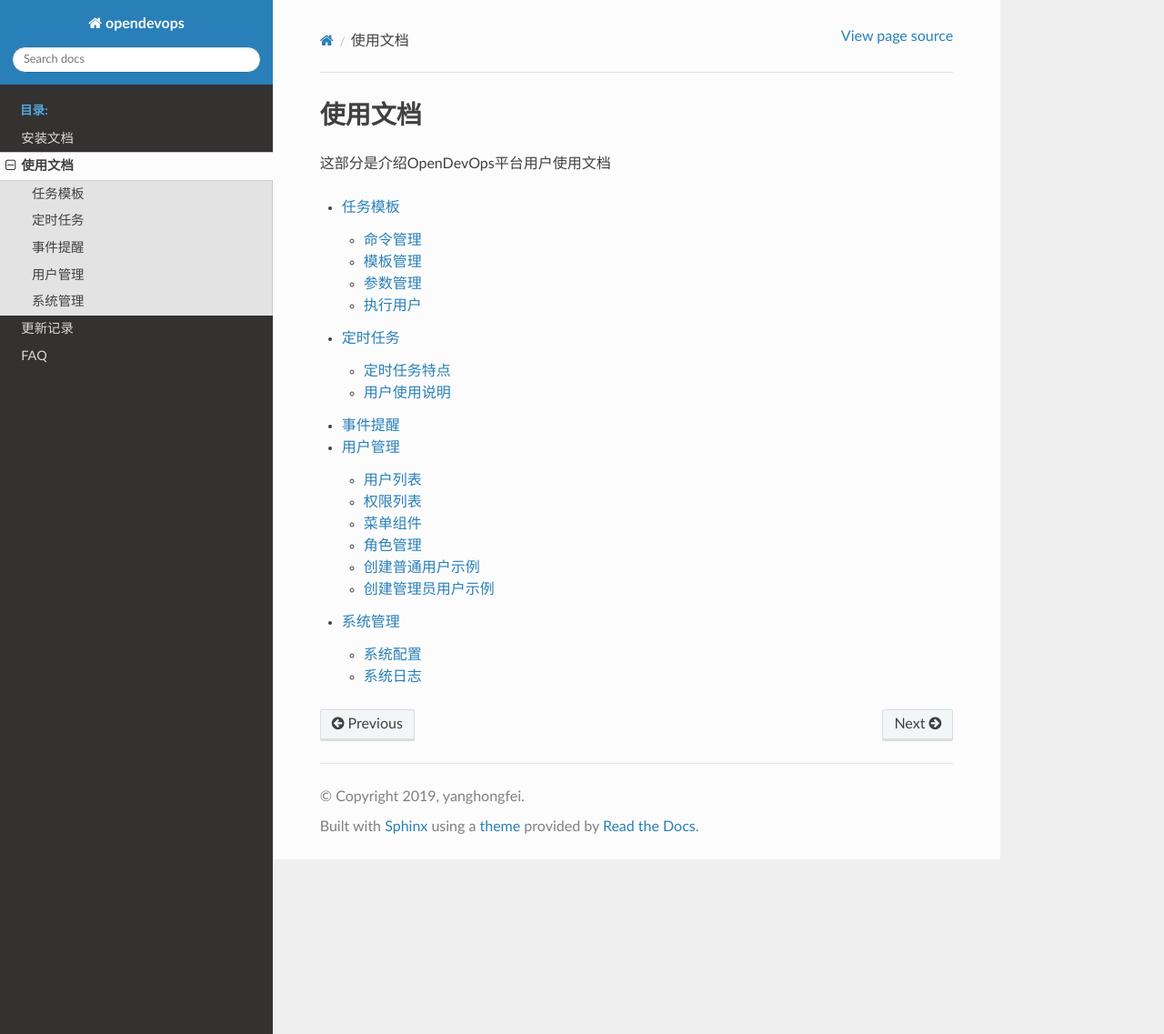
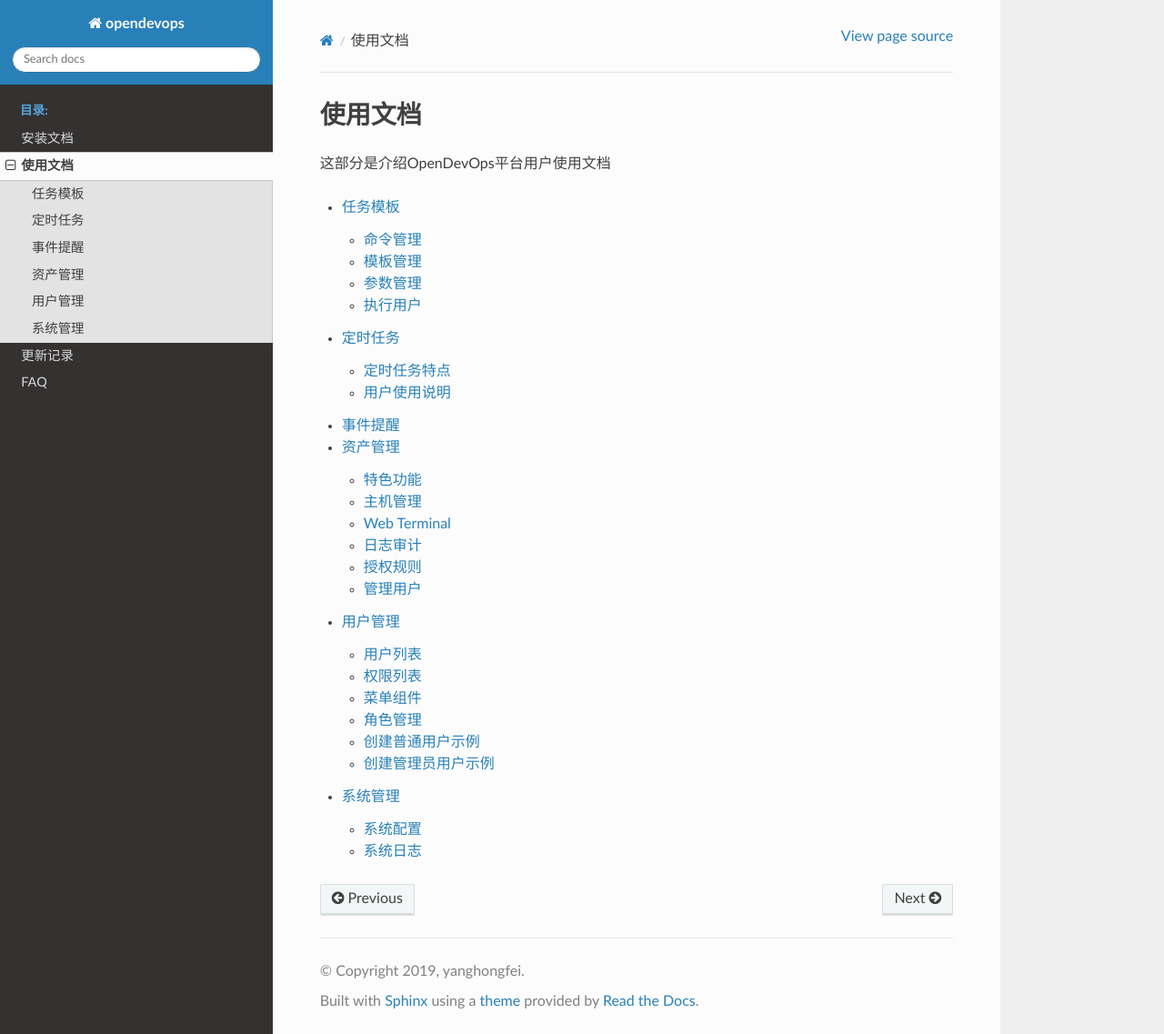
Before and after one commit to opendevops-cn/opendevops, a Sphinx documentation site: the page built from docs/source/user_guide.rst, in a window 1280 px wide and 1137 px high. Shown: the whole window at 91% size. Built offline with Sphinx 7.4.7 and the Read the Docs theme 2.0.0, drawn with Linux system fonts in a browser that asks for light colours; pages that are not in the unit, such as notebooks, are missing from menus; some of the changed lines change nothing that is shown.

Commit message:
upload cmdb html docs

```diff
--- /dev/null
+++ b/docs/source/cmdb_manager.md
@@ -0,0 +1,98 @@
+### 资产管理
+
+> 这部分主要介绍CMDB资产管理，后续我们会进行调研开发更加详细功能。
+
+CMDB主要功能：`主机/主机组/标签管理`、`Web Terminal登陆`、`日志审计录像回放`等功能
+
+#### 特色功能
+
+- 支持单台/批量添加资产
+- 支持批量推送/批量更新/批量删除
+- 支持Web Terminal登陆，方便直接网页SSH登陆操作
+- 支持用户权限授权，针对不同用户赋权不同资产/资产组
+- 支持用户操作日志审计、录像回放功能，让操作有审计记录
+- 支持标签管理、多个标签可以方便你快速的区分你的资产分类
+- 支持管理用户、多管理用户选择可以解决你多云、多服务器、不同密钥主机连接问题
+
+
+
+#### 主机管理
+> 主机管理就是你的资产列表，这里你可以对你的资产进行操作，如：编辑信息、SSH登陆等
+
+**添加主机**
+> 这里只需要填写几个必填项即可，其余的后续都会自动获取到
+- 主机名：服务器Hostname
+- 主机组：选择关联你的主机组
+- IDC： 机房位置
+- 管理用户： 管理用户是用来登陆你机器的用户，管理用户需要提前录入
+    - 选择[管理用户](www.google,com)用来登陆主机
+    - 选择手动录入，将用户密码填入，用来登陆主机
+- IP： 服务器的IP地址
+- port: 服务器SSH端口
+- Tag标签： 可关联标签
+- Other: 其余的可以选择不填，自动获取
+
+![](./_static/images/cmdb_add_host.png)
+
+**公钥推送**
+> 选择主机，点击->公钥推送， 先推送公钥，后续用来获取资产信息使用
+
+- 推送成功后连通性显示：true
+- 推送失败后连通性显示：false
+
+![](./_static/images/cmdb_add_key.png)
+
+**资产更新**
+
+> 选择已经推送过公钥的主机，资产更新会自动抓取服务器资产信息
+
+![](./_static/images/cmdb_list.png)
+
+![](./_static/images/cmdb_host_info.png)
+
+#### Web Terminal
+- 点击主机后面`ssh`登陆
+
+![](./_static/images/web_ssh.png)
+
+#### 日志审计
+- 命令统计
+- 录像回放
+- 登陆日志
+
+**登陆日志**
+
+![](./_static/images/cmdb_log_list.png)
+
+**命令统计**
+
+![](./_static/images/cmdb_cmd_count.png)
+
+**录像回放**
+
+![](./_static/images/cmdb_video.png)
+
+
+#### 授权规则
+
+- 根据授权规则可以对CoDo平台用户授权主机/主机组
+
+![](./_static/images/cmdb_role.png)
+
+**用户授权**
+
+![](./_static/images/cmdb_user_role.png)
+
+
+#### 管理用户
+> 管理用户是用来登陆资产主机的用户，一般主机用户是root，添加资产的时候选择此用户用来登陆你的主机，自动更新资产等
+
+
+**添加用户**
+- 名称: 建议有意义的名称
+- 用户名：Linux系统用户
+- 密码： Linux系统用户密码（如果是密钥可不填）
+- 私钥：Linux系统用户的Key（和密码二选一）
+- 描述：备注信息
+
+![](./_static/images/cmdb_mguser_add.png)
--- a/docs/source/user_guide.rst
+++ b/docs/source/user_guide.rst
@@ -10,5 +10,6 @@
    task_template
    timed_task
    event_reminder
+   cmdb_manager
    user_manager
    system_config
```
Also changed, not shown: docs/source/_static/images/cmdb_add_host.png (added), docs/source/_static/images/cmdb_add_key.png (added), docs/source/_static/images/cmdb_cmd_count.png (added), docs/source/_static/images/cmdb_host_info.png (added), docs/source/_static/images/cmdb_list.png (added), docs/source/_static/images/cmdb_log_list.png (added), docs/source/_static/images/cmdb_mguser_add.png (added), docs/source/_static/images/cmdb_role.png (added), docs/source/_static/images/cmdb_user_role.png (added), docs/source/_static/images/cmdb_video.png (added), docs/source/_static/images/web_ssh.png (added).
